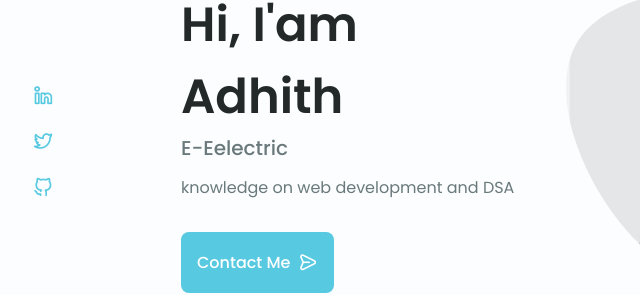
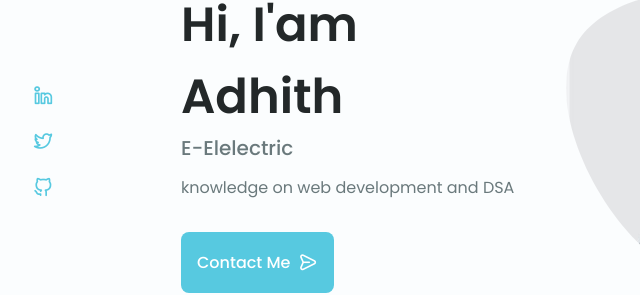
Before and after one commit to Adhithsunil/-Responsive-personal-portfolio, a plain HTML site: page index.html in a window 1280 px wide. Shown: the part 196-491 px from the top of the page, 127-767 px from the left. Drawn offline with nearby package versions, Linux system fonts and the light colour scheme.

Commit message:
Update index.html

```diff
--- a/index.html
+++ b/index.html
@@ -106,7 +106,7 @@
 
                         <div class="home__data">
                             <h1 class="home__title">Hi, I'am Adhith</h1>
-                            <h3 class="home__subtitle">E-Eelectric</h3>
+                            <h3 class="home__subtitle">E-Elelectric</h3>
                             <p class="home__description">knowledge on web development and DSA</p>
                             <a href="#contact" class="button button--flex home__button">
                                 Contact Me<i class="uil uil-message button__icon"></i>
```
